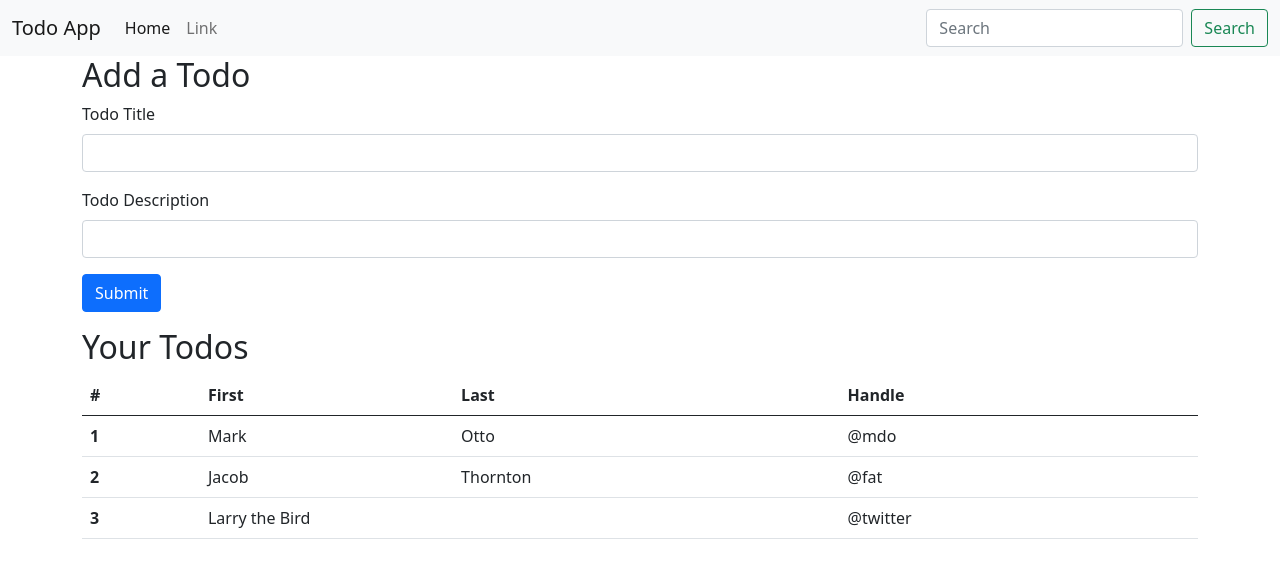
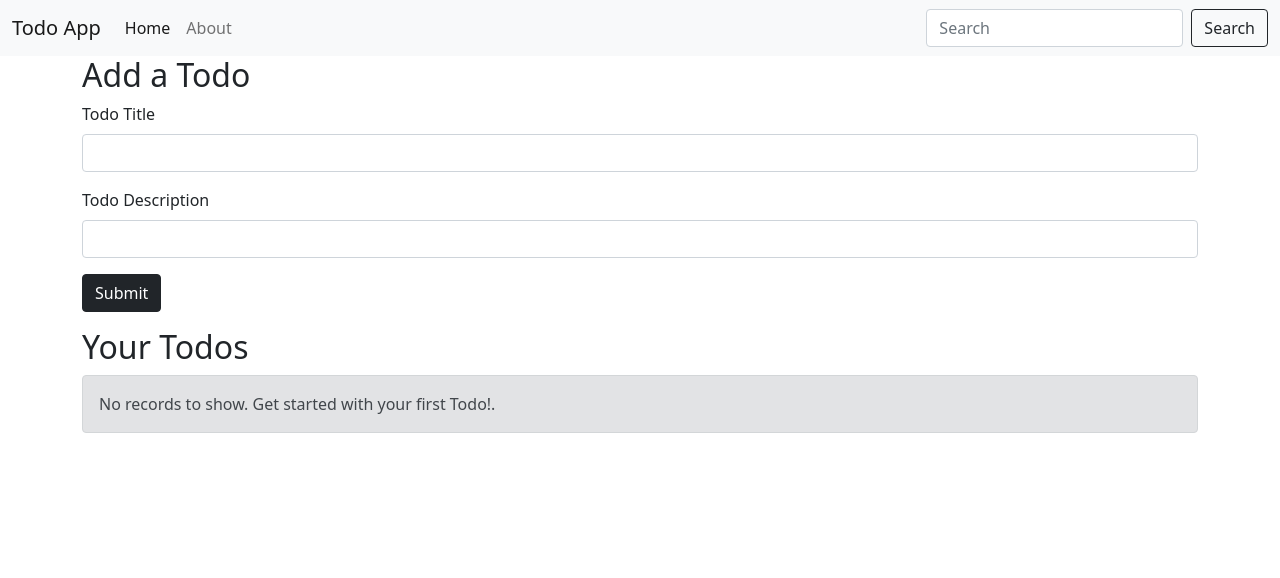
Before and after one commit to blackmishra-zz/todo, a Flask app: template templates/index.html in a window 1280 px wide. Shown: the top 578 px of the page. Run offline with Flask 2, Linux system fonts and the light colour scheme; the template is opened without the code that fills it, so the values that code supplies are empty.

Commit message:
CRUD done with db

```diff
--- a/app.py
+++ b/app.py
@@ -1,4 +1,4 @@
-from flask import Flask, render_template
+from flask import Flask, render_template, request, redirect
 from flask_sqlalchemy import SQLAlchemy
 from datetime import datetime
 
@@ -22,12 +22,55 @@ class Todo(db.Model):
 # Application routes
 @app.route("/")
 def hello_world():
+
     return "Hello, World!"
 
 
-@app.route("/home")
+# Create Todo Item
+@app.route("/home", methods=["GET", "POST"])
 def home():
-    return render_template("index.html")
+    todo = Todo()
+    if request.method == "POST":
+        # Form fields
+        title = request.form["title"]
+        desc = request.form["desc"]
+
+        # Sending data to DB
+        data = Todo(title=title, desc=desc)
+        db.session.add(data)
+        db.session.commit()
+
+    display_records = todo.query.all()
+
+    return render_template("index.html", data=display_records)
+
+
+# Update Todo Item
+@app.route("/update/<int:id>", methods=["GET", "POST"])
+def update(id):
+
+    if request.method == "POST":
+        # Form fields
+        item = Todo.query.filter_by(sno=id).first()
+        item.title = request.form["title"]
+        item.desc = request.form["desc"]
+
+        # Sending updated data to DB
+        db.session.add(item)
+        db.session.commit()
+        return redirect("/home")
+
+    item = Todo.query.filter_by(sno=id).first()
+    return render_template("update.html", data=item)
+
+
+# Delete Todo Item
+@app.route("/delete/<int:id>")
+def delete(id):
+    item = Todo.query.filter_by(sno=id).first()
+    db.session.delete(item)
+    db.session.commit()
+    return redirect("/home")
 
 
 # App Starter code
--- /dev/null
+++ b/templates/base.html
@@ -0,0 +1,47 @@
+<!doctype html>
+<html lang="en">
+
+<head>
+    <!-- Required meta tags -->
+    <meta charset="utf-8">
+    <meta name="viewport" content="width=device-width, initial-scale=1">
+
+    <!-- Bootstrap CSS -->
+    <link href="https://cdn.jsdelivr.net/npm/bootstrap@5.0.1/dist/css/bootstrap.min.css" rel="stylesheet"
+        integrity="sha384-+0n0xVW2eSR5OomGNYDnhzAbDsOXxcvSN1TPprVMTNDbiYZCxYbOOl7+AMvyTG2x" crossorigin="anonymous">
+
+    <title>{% block title %}{% endblock title %} - BlackTodo</title>
+</head>
+
+<body>
+    <nav class="navbar navbar-expand-lg navbar-light bg-light">
+        <div class="container-fluid">
+            <a class="navbar-brand" href="/">Todo App</a>
+            <button class="navbar-toggler" type="button" data-bs-toggle="collapse"
+                data-bs-target="#navbarSupportedContent" aria-controls="navbarSupportedContent" aria-expanded="false"
+                aria-label="Toggle navigation">
+                <span class="navbar-toggler-icon"></span>
+            </button>
+            <div class="collapse navbar-collapse" id="navbarSupportedContent">
+                <ul class="navbar-nav me-auto mb-2 mb-lg-0">
+                    <li class="nav-item">
+                        <a class="nav-link active" aria-current="page" href="/home">Home</a>
+                    </li>
+                    <li class="nav-item">
+                        <a class="nav-link" href="#">About</a>
+                    </li>
+
+                </ul>
+                <form class="d-flex">
+                    <input class="form-control me-2" type="search" placeholder="Search" aria-label="Search">
+                    <button class="btn btn-outline-dark" type="submit">Search</button>
+                </form>
+            </div>
+        </div>
+    </nav>
+    {% block body %}
+
+    {% endblock body%}
+</body>
+
+</html>
--- a/templates/index.html
+++ b/templates/index.html
@@ -1,93 +1,66 @@
-<!doctype html>
-<html lang="en">
+{% extends 'base.html' %}
+{% block title %}Home{% endblock title %}
+{% block body %}
 
-<head>
-    <!-- Required meta tags -->
-    <meta charset="utf-8">
-    <meta name="viewport" content="width=device-width, initial-scale=1">
-
-    <!-- Bootstrap CSS -->
-    <link href="https://cdn.jsdelivr.net/npm/bootstrap@5.0.1/dist/css/bootstrap.min.css" rel="stylesheet"
-        integrity="sha384-+0n0xVW2eSR5OomGNYDnhzAbDsOXxcvSN1TPprVMTNDbiYZCxYbOOl7+AMvyTG2x" crossorigin="anonymous">
-
-    <title>Home View</title>
-</head>
-
-<body>
-    <nav class="navbar navbar-expand-lg navbar-light bg-light">
-        <div class="container-fluid">
-            <a class="navbar-brand" href="#">Todo App</a>
-            <button class="navbar-toggler" type="button" data-bs-toggle="collapse"
-                data-bs-target="#navbarSupportedContent" aria-controls="navbarSupportedContent" aria-expanded="false"
-                aria-label="Toggle navigation">
-                <span class="navbar-toggler-icon"></span>
-            </button>
-            <div class="collapse navbar-collapse" id="navbarSupportedContent">
-                <ul class="navbar-nav me-auto mb-2 mb-lg-0">
-                    <li class="nav-item">
-                        <a class="nav-link active" aria-current="page" href="#">Home</a>
-                    </li>
-                    <li class="nav-item">
-                        <a class="nav-link" href="#">Link</a>
-                    </li>
-
-                </ul>
-                <form class="d-flex">
-                    <input class="form-control me-2" type="search" placeholder="Search" aria-label="Search">
-                    <button class="btn btn-outline-success" type="submit">Search</button>
-                </form>
-            </div>
-        </div>
-    </nav>
 
 <div class="container">
     <h2>Add a Todo</h2>
-        <form>
+    <form action="/home" method="POST">
         <div class="mb-3">
             <label for="title" class="form-label">Todo Title</label>
-                <input type="text" class="form-control" id="title">
+            <input type="text" class="form-control" name="title" id="title">
 
         </div>
         <div class="mb-3">
             <label for="desc" class="form-label">Todo Description</label>
-                <input type="text" class="form-control" id="desc">
+            <input type="text" class="form-control" name="desc" id="desc">
         </div>
-            <button type="submit" class="btn btn-primary">Submit</button>
+        <button type="submit" class="btn btn-dark">Submit</button>
     </form>
 </div>
 
 
 <div class="container my-3">
     <h2>Your Todos</h2>
+    {% if data|length==0 %}
+    <div class="alert alert-secondary" role="alert">
+        No records to show. Get started with your first Todo!.
+    </div>
+    {% else %}
     <table class="table">
         <thead>
             <tr>
                 <th scope="col">#</th>
-                    <th scope="col">First</th>
-                    <th scope="col">Last</th>
-                    <th scope="col">Handle</th>
+                <th scope="col">Title</th>
+                <th scope="col">Description</th>
+                <th scope="col">Time</th>
+                <th scope="col">Options</th>
             </tr>
         </thead>
         <tbody>
+
+
+
+
+            {% for todo in data %}
             <tr>
-                    <th scope="row">1</th>
-                    <td>Mark</td>
-                    <td>Otto</td>
-                    <td>@mdo</td>
+                <th scope="row">{{loop.index}}</th>
+                <td>{{todo.title}}</td>
+                <td>{{todo.desc}}</td>
+                <td>@{{todo.date_created}}</td>
+                <td>
+                    <a href="/update/{{todo.sno}}" type="button"
+                        class="btn btn-outline-dark btn-sm mx-1">Update</button>
+                        <a href="/delete/{{todo.sno}}" type="button"
+                            class="btn btn-outline-dark btn-sm mx-1">Delete</button>
+                </td>
+
             </tr>
-                <tr>
-                    <th scope="row">2</th>
-                    <td>Jacob</td>
-                    <td>Thornton</td>
-                    <td>@fat</td>
-                </tr>
-                <tr>
-                    <th scope="row">3</th>
-                    <td colspan="2">Larry the Bird</td>
-                    <td>@twitter</td>
-                </tr>
+            {% endfor %}
         </tbody>
     </table>
+
+    {% endif %}
 </div>
 <!-- Option 1: Bootstrap Bundle with Popper -->
 <script src="https://cdn.jsdelivr.net/npm/bootstrap@5.0.1/dist/js/bootstrap.bundle.min.js"
@@ -99,6 +72,6 @@
     <script src="https://cdn.jsdelivr.net/npm/@popperjs/core@2.9.2/dist/umd/popper.min.js" integrity="sha384-IQsoLXl5PILFhosVNubq5LC7Qb9DXgDA9i+tQ8Zj3iwWAwPtgFTxbJ8NT4GN1R8p" crossorigin="anonymous"></script>
     <script src="https://cdn.jsdelivr.net/npm/bootstrap@5.0.1/dist/js/bootstrap.min.js" integrity="sha384-Atwg2Pkwv9vp0ygtn1JAojH0nYbwNJLPhwyoVbhoPwBhjQPR5VtM2+xf0Uwh9KtT" crossorigin="anonymous"></script>
     -->
-</body>
 
-</html>
+
+{% endblock body%}
```
Also changed, not shown: templates/update.html (added, +37 -0 lines), todo.db (added). Lines whose indentation alone changed are shown as unchanged.
